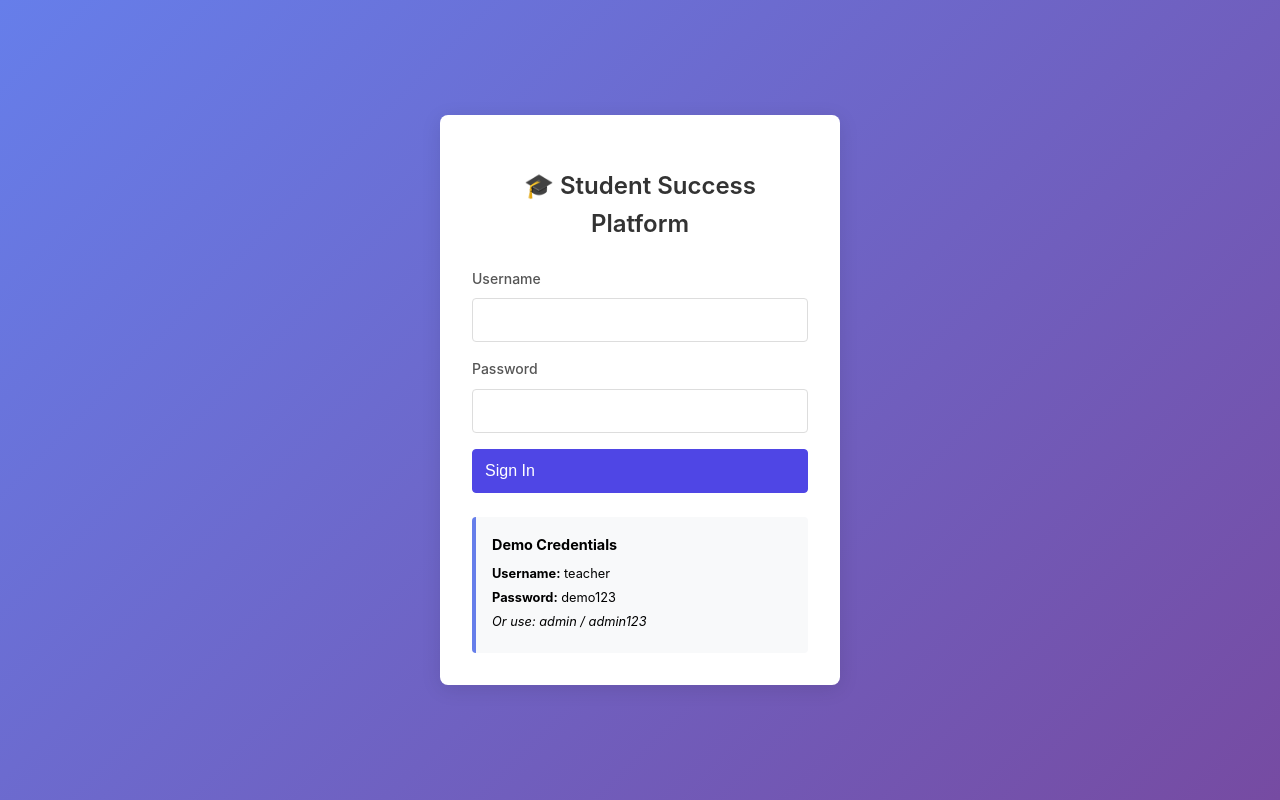
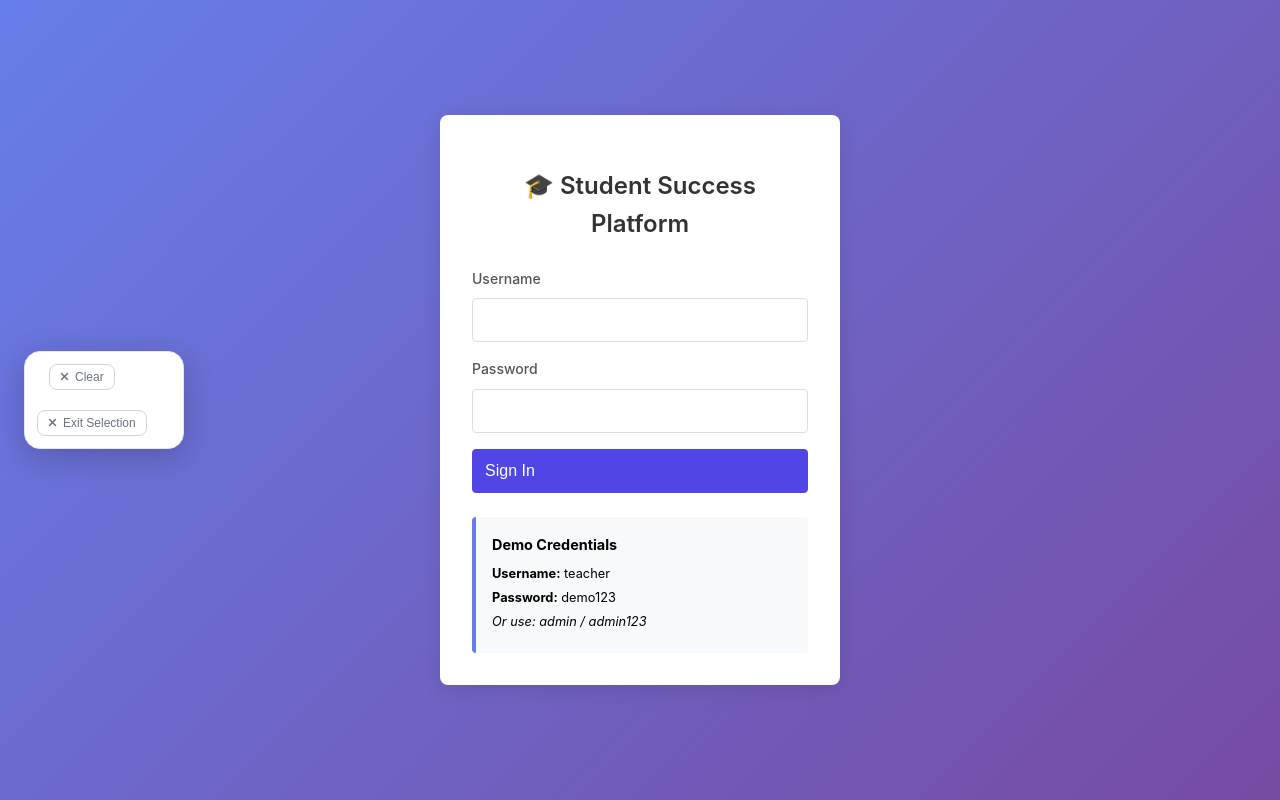
Before and after one commit to adamblumoff/student-success-prediction, a FastAPI app: page / in a window 1280 px wide. Run offline with FastAPI, Linux system fonts and the light colour scheme; parts of the project's set-up code (start-up, migrations or seed data) failed here and were passed over.

Commit message:
bulk actions to the left side of the screen, working on bulk actions, auth next

```diff
--- a/package.json
+++ b/package.json
@@ -40,6 +40,7 @@
   },
   "homepage": "https://github.com/adamblumoff/student-success-prediction#readme",
   "devDependencies": {
+    "@anthropic-ai/claude-code": "^1.0.90",
     "@testing-library/dom": "^10.4.1",
     "@testing-library/jest-dom": "^6.6.4",
     "@testing-library/user-event": "^14.6.1",
--- a/src/mvp/mvp_api.py
+++ b/src/mvp/mvp_api.py
@@ -138,6 +138,14 @@ app = FastAPI(
     version="2.0.0"
 )
 
+# Initialize container on startup
+from .container import initialize_container
+
+@app.on_event("startup")
+async def startup_event():
+    """Initialize services on app startup."""
+    initialize_container()
+
 # Add middleware in correct order (last added = first executed)
 app.add_middleware(SecurityHeadersMiddleware)
 app.add_middleware(RequestLoggingMiddleware)
--- a/src/mvp/static/css/bulk-actions.css
+++ b/src/mvp/static/css/bulk-actions.css
@@ -108,16 +108,16 @@
 
 .bulk-action-toolbar {
     position: fixed;
-    bottom: 24px;
-    left: 50%;
-    transform: translateX(-50%) translateY(100px);
+    top: 50%;
+    left: 24px;
+    transform: translateX(-100px) translateY(-50%);
     background: white;
     border-radius: 16px;
     box-shadow: 0 8px 32px rgba(0, 0, 0, 0.2);
     border: 1px solid #e5e7eb;
     z-index: 1000;
-    min-width: 320px;
-    max-width: 90vw;
+    min-width: 160px;
+    max-width: 200px;
     transition: all 0.3s cubic-bezier(0.4, 0, 0.2, 1);
     opacity: 0;
 }
@@ -127,16 +127,17 @@
 }
 
 .bulk-action-toolbar.visible {
-    transform: translateX(-50%) translateY(0);
+    transform: translateX(0) translateY(-50%);
     opacity: 1;
 }
 
 .toolbar-content {
     display: flex;
-    align-items: center;
-    gap: 16px;
-    padding: 16px 20px;
-    flex-wrap: wrap;
+    flex-direction: column;
+    align-items: stretch;
+    gap: 10px;
+    padding: 12px;
+    max-width: 200px;
 }
 
 .selection-info {
@@ -157,9 +158,9 @@
 
 .toolbar-actions {
     display: flex;
-    align-items: center;
+    flex-direction: column;
+    align-items: stretch;
     gap: 8px;
-    flex-wrap: wrap;
 }
 
 .toolbar-toggle {
--- a/src/mvp/static/js/components/bulk-assignment-modal.js
+++ b/src/mvp/static/js/components/bulk-assignment-modal.js
@@ -251,10 +251,10 @@ class BulkAssignmentModal {
     async loadStaffSuggestions() {
         try {
             // Get staff suggestions from existing interventions
-            const token = localStorage.getItem('auth_token');
+            const token = localStorage.getItem('api_key') || 'dev-key-change-me';
             const response = await fetch('/api/interventions/all?limit=100', {
                 headers: {
-                    'Authorization': token ? `Bearer ${token}` : '',
+                    'Authorization': `Bearer ${token}`,
                     'Content-Type': 'application/json'
                 }
             });
@@ -334,10 +334,10 @@ class BulkAssignmentModal {
 
     async getInterventionDetails(interventionId) {
         try {
-            const token = localStorage.getItem('auth_token');
+            const token = localStorage.getItem('api_key') || 'dev-key-change-me';
             const response = await fetch(`/api/interventions/${interventionId}`, {
                 headers: {
-                    'Authorization': token ? `Bearer ${token}` : '',
+                    'Authorization': `Bearer ${token}`,
                     'Content-Type': 'application/json'
                 }
             });
@@ -398,11 +398,11 @@ class BulkAssignmentModal {
         this.showProgressSection();
 
         try {
-            const token = localStorage.getItem('auth_token');
+            const token = localStorage.getItem('api_key') || 'dev-key-change-me';
             const response = await fetch('/api/interventions/bulk/update', {
                 method: 'PUT',
                 headers: {
-                    'Authorization': token ? `Bearer ${token}` : '',
+                    'Authorization': `Bearer ${token}`,
                     'Content-Type': 'application/json'
                 },
                 body: JSON.stringify(updateData)
--- a/src/mvp/static/js/components/bulk-intervention-modal.js
+++ b/src/mvp/static/js/components/bulk-intervention-modal.js
@@ -265,10 +265,9 @@ class BulkInterventionModal {
             const response = await fetch('/api/interventions/bulk/create', {
                 method: 'POST',
                 headers: {
-                    'Authorization': `Bearer ${localStorage.getItem('auth_token') || 'test-key'}`,
                     'Content-Type': 'application/json'
                 },
-                body: JSON.stringify(bulkData)
+                body: JSON.stringify({ bulk_data: bulkData })
             });
 
             if (!response.ok) {
--- a/src/mvp/static/js/components/bulk-operations-manager.js
+++ b/src/mvp/static/js/components/bulk-operations-manager.js
@@ -93,11 +93,11 @@ class BulkOperationsManager {
         try {
             this.showNotification('Deleting interventions...', 'info');
 
-            const token = localStorage.getItem('auth_token');
+            const token = localStorage.getItem('api_key') || 'dev-key-change-me';
             const response = await fetch('/api/interventions/bulk/delete', {
                 method: 'DELETE',
                 headers: {
-                    'Authorization': token ? `Bearer ${token}` : '',
+                    'Authorization': `Bearer ${token}`,
                     'Content-Type': 'application/json'
                 },
                 body: JSON.stringify(interventionIds)
--- a/src/mvp/static/js/components/bulk-status-modal.js
+++ b/src/mvp/static/js/components/bulk-status-modal.js
@@ -230,10 +230,10 @@ class BulkStatusModal {
 
     async getInterventionDetails(interventionId) {
         try {
-            const token = localStorage.getItem('auth_token');
+            const token = localStorage.getItem('api_key') || 'dev-key-change-me';
             const response = await fetch(`/api/interventions/${interventionId}`, {
                 headers: {
-                    'Authorization': token ? `Bearer ${token}` : '',
+                    'Authorization': `Bearer ${token}`,
                     'Content-Type': 'application/json'
                 }
             });
@@ -305,11 +305,11 @@ class BulkStatusModal {
         this.showProgressSection();
 
         try {
-            const token = localStorage.getItem('auth_token');
+            const token = localStorage.getItem('api_key') || 'dev-key-change-me';
             const response = await fetch('/api/interventions/bulk/update', {
                 method: 'PUT',
                 headers: {
-                    'Authorization': token ? `Bearer ${token}` : '',
+                    'Authorization': `Bearer ${token}`,
                     'Content-Type': 'application/json'
                 },
                 body: JSON.stringify(updateData)
--- a/src/mvp/static/js/components/login.js
+++ b/src/mvp/static/js/components/login.js
@@ -227,6 +227,22 @@ class LoginComponent extends Component {
                 if (window.selectionManager) {
                     window.selectionManager.toggleSelectionMode();
                     bulkModeToggle.classList.toggle('active');
+
+                    // Update button text and icon based on new state
+                    const icon = bulkModeToggle.querySelector('i');
+                    const span = bulkModeToggle.querySelector('span');
+
+                    if (window.selectionManager.selectionMode) {
+                        // Bulk mode is now ON
+                        icon.className = 'fas fa-times-square';
+                        span.textContent = 'Turn Off Bulk Actions';
+                        bulkModeToggle.title = 'Disable bulk selection mode';
+                    } else {
+                        // Bulk mode is now OFF
+                        icon.className = 'fas fa-check-square';
+                        span.textContent = 'Turn On Bulk Actions';
+                        bulkModeToggle.title = 'Enable bulk selection to create interventions for multiple students';
+                    }
                 }
             };
         }
--- a/src/mvp/static/js/components/selection-manager.js
+++ b/src/mvp/static/js/components/selection-manager.js
@@ -7,7 +7,7 @@ class SelectionManager {
     constructor() {
         this.selectedStudents = new Set();
         this.selectedInterventions = new Set();
-        this.selectionMode = false;
+        this.selectionMode = true; // Default to enabled (bulk mode on by default)
         this.callbacks = new Map();
         this.init();
     }
@@ -18,6 +18,11 @@ class SelectionManager {
         this.createFloatingToolbar();
         this.bindEvents();
         this.setupMutationObserver();
+
+        // Since selection mode defaults to enabled, enter selection mode immediately
+        if (this.selectionMode) {
+            this.enterSelectionMode();
+        }
     }
 
     // ========== SELECTION STATE MANAGEMENT ==========
--- a/src/mvp/templates/index.html
+++ b/src/mvp/templates/index.html
@@ -282,9 +282,9 @@
                                     <button class="filter-btn" data-filter="low">Low Risk</button>
                                 </div>
                                 <div class="bulk-mode-section">
-                                    <button class="bulk-mode-toggle" id="bulk-mode-toggle" title="Enable bulk selection to create interventions for multiple students">
-                                        <i class="fas fa-check-square"></i>
-                                        <span>Bulk Actions</span>
+                                    <button class="bulk-mode-toggle active" id="bulk-mode-toggle" title="Disable bulk selection mode">
+                                        <i class="fas fa-times-square"></i>
+                                        <span>Turn Off Bulk Actions</span>
                                     </button>
                                 </div>
                             </div>
```
Also changed, not shown: other parts of src/mvp/static/css/bulk-actions.css (+42 -0 lines), src/mvp/api/interventions.py (+20 -10 lines), src/mvp/container.py (+4 -4 lines), package-lock.json.
